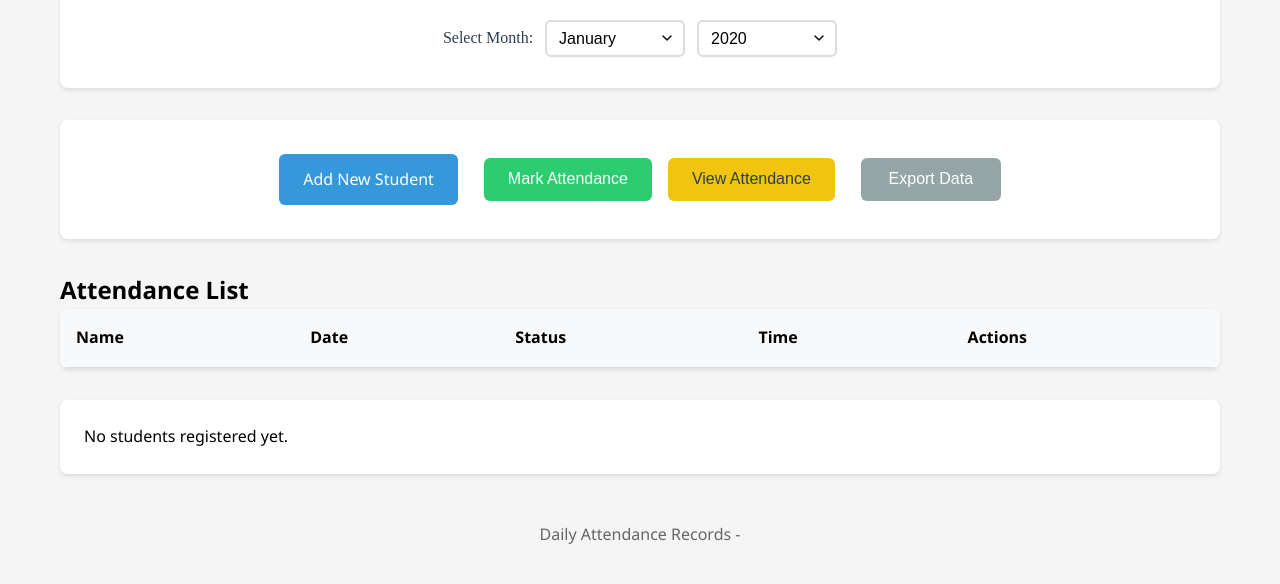
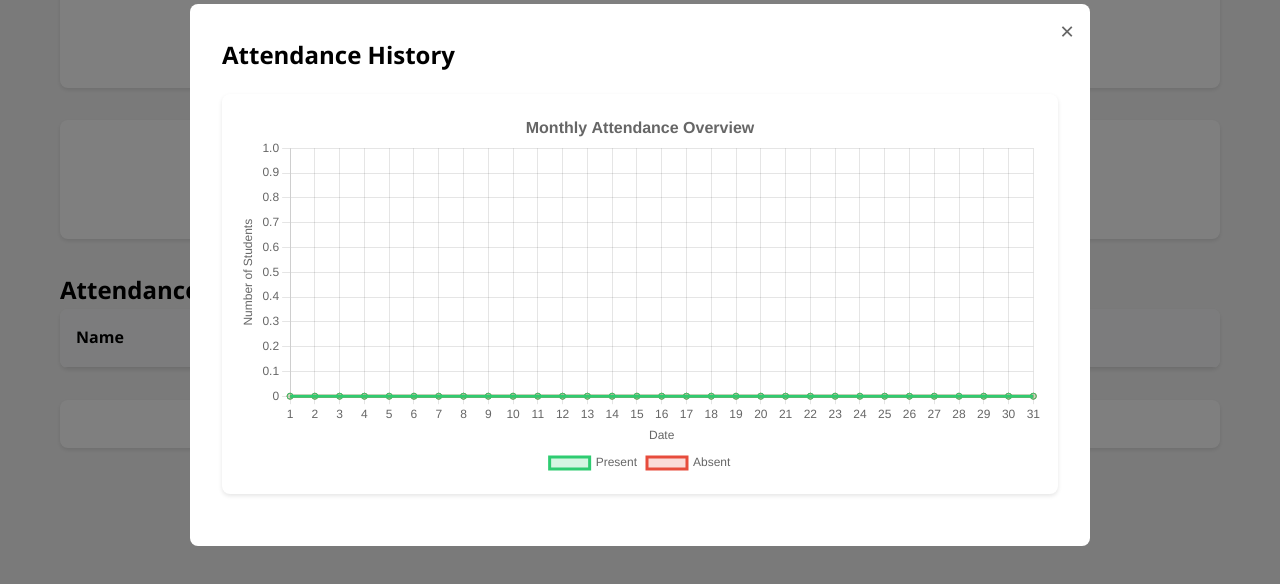
Before and after one commit to Sunilvk19/Attendance-Tracker, a plain HTML site: page index.html in a window 1280 px wide. Both pictures are taken after a click on the button "View Attendance". Shown: the part 124-708 px from the top of the page. Drawn offline with nearby package versions, Linux system fonts and the light colour scheme.

Commit message:
adding feaures

```diff
--- a/App.js
+++ b/App.js
@@ -80,3 +80,124 @@ function updateStudentList() {
         </table>
     `;
 }
+let attendanceChart;
+
+function showAttendanceHistory() {
+    const modal = document.getElementById('historyModal');
+    modal.style.display = 'block';
+
+    const ctx = document.getElementById('attendanceChart').getContext('2d');
+
+    // Destroy existing chart if it exists
+    if (attendanceChart) {
+        attendanceChart.destroy();
+    }
+
+    // Process attendance data
+    const attendanceData = processAttendanceData();
+
+    // Create new chart
+    attendanceChart = new Chart(ctx, {
+        type: 'line',
+        data: {
+            labels: attendanceData.dates,
+            datasets: [
+                {
+                    label: 'Present',
+                    data: attendanceData.presentCount,
+                    borderColor: '#2ecc71',
+                    backgroundColor: 'rgba(46, 204, 113, 0.2)',
+                    tension: 0.4
+                },
+                {
+                    label: 'Absent',
+                    data: attendanceData.absentCount,
+                    borderColor: '#e74c3c',
+                    backgroundColor: 'rgba(231, 76, 60, 0.2)',
+                    tension: 0.4
+                }
+            ]
+        },
+        options: {
+            responsive: true,
+            maintainAspectRatio: false,
+            plugins: {
+                title: {
+                    display: true,
+                    text: 'Monthly Attendance Overview',
+                    font: {
+                        size: 16
+                    }
+                },
+                legend: {
+                    position: 'bottom'
+                }
+            },
+            scales: {
+                y: {
+                    beginAtZero: true,
+                    title: {
+                        display: true,
+                        text: 'Number of Students'
+                    }
+                },
+                x: {
+                    title: {
+                        display: true,
+                        text: 'Date'
+                    }
+                }
+            }
+        }
+    });
+}
+
+function processAttendanceData() {
+    // Get selected month and year
+    const monthSelect = document.getElementById('monthSelect');
+    const yearSelect = document.getElementById('yearSelect');
+    const selectedMonth = parseInt(monthSelect.value);
+    const selectedYear = parseInt(yearSelect.value);
+
+    // Process data for the selected month
+    const dates = [];
+    const presentCount = [];
+    const absentCount = [];
+
+    // Get days in selected month
+    const daysInMonth = new Date(selectedYear, selectedMonth, 0).getDate();
+
+    for (let day = 1; day <= daysInMonth; day++) {
+        const date = `${selectedYear}-${selectedMonth.toString().padStart(2, '0')}-${day.toString().padStart(2, '0')}`;
+        dates.push(day);
+
+        // Count present and absent for each day
+        let present = 0;
+        let absent = 0;
+
+        students.forEach(student => {
+            if (student.attendance[date]) {
+                if (student.attendance[date].status) {
+                    present++;
+                } else {
+                    absent++;
+                }
+            }
+        });
+
+        presentCount.push(present);
+        absentCount.push(absent);
+    }
+
+    return { dates, presentCount, absentCount };
+}
+
+// Add event listener for modal close button
+document.querySelector('.close').addEventListener('click', function() {
+    document.getElementById('historyModal').style.display = 'none';
+});
+
+// Call showAttendanceHistory when viewing attendance
+function viewAttendance() {
+    showAttendanceHistory();
+}
--- a/index.html
+++ b/index.html
@@ -5,6 +5,7 @@
     <meta charset="UTF-8">
     <meta name="viewport" content="width=device-width, initial-scale=1.0">
     <link rel="stylesheet" href="style.css">
+    <script src="https://cdn.jsdelivr.net/npm/chart.js"></script>
     <script src="App.js" defer></script>
     <title>Attendance-Tracker</title>
 </head>
@@ -89,6 +90,9 @@
         <div class="modal-content">
             <span class="close">&times;</span>
             <h2>Attendance History</h2>
+            <div class="graph-container">
+                <canvas id="attendanceChart"></canvas>
+            </div>
             <div id="historyContent"></div>
         </div>
     </div>
--- a/style.css
+++ b/style.css
@@ -439,25 +439,50 @@ footer {
 }
 
 .btn-primary {
-    background-color: cadetblue;
+    background-color: rgb(25, 156, 2);
     color: white;
     padding: 1rem;
     margin: 10px;
+    border-radius: 5px 10px 5px 10px;
+    border: none;
+    font-size: 1rem;
 }
 
 .btn-primary:hover {
-    background-color: #2980b9;
+    background-color: #01843a;
     cursor: pointer;
+    transform: translateY(-2px);
 }
 
 .btn-secondary {
-    background-color: #95a5a6;
+    background-color: #fc5858;
     color: white;
     padding: 1rem;
     margin: 10px;
+    border-radius: 5px 10px 5px 10px;
+    border: none;
+    font-size: 1rem;
 }
 
 .btn-secondary:hover {
-    background-color: #7f8c8d;
+    background-color: #f83f1a;
     cursor: pointer;
+    transform: translateY(-2px);
 }
+
+.graph-container {
+    width: 100%;
+    height: 400px;
+    margin: 20px 0;
+    padding: 15px;
+    background-color: #fff;
+    border-radius: 8px;
+    box-shadow: 0 2px 4px rgba(0, 0, 0, 0.1);
+}
+
+.modal-content {
+    width: 80%;
+    max-width: 900px;
+    max-height: 90vh;
+    overflow-y: auto;
+}
```
